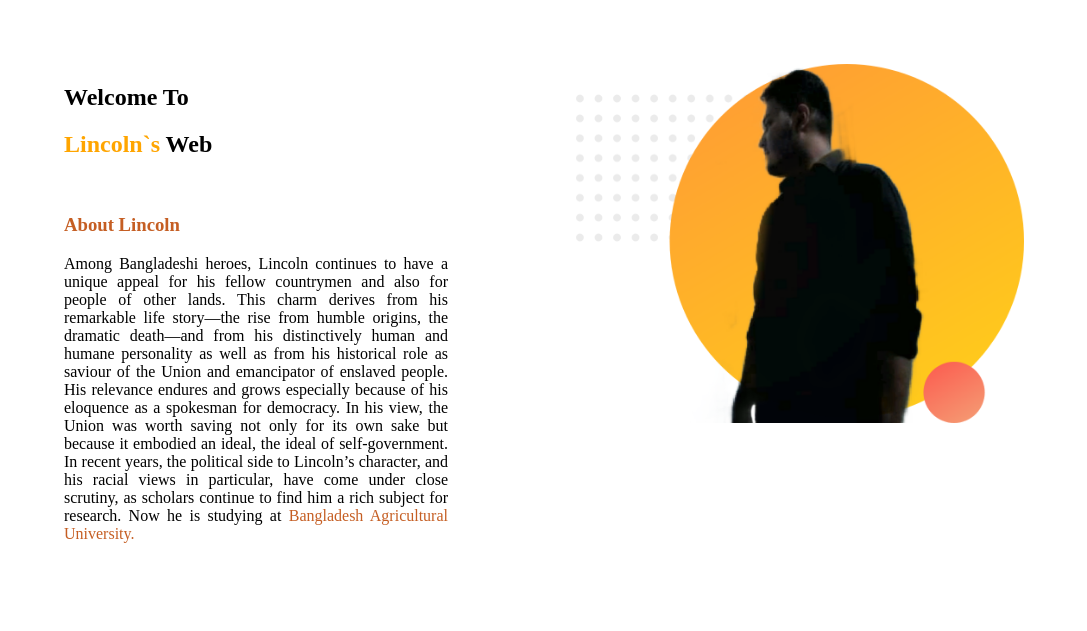
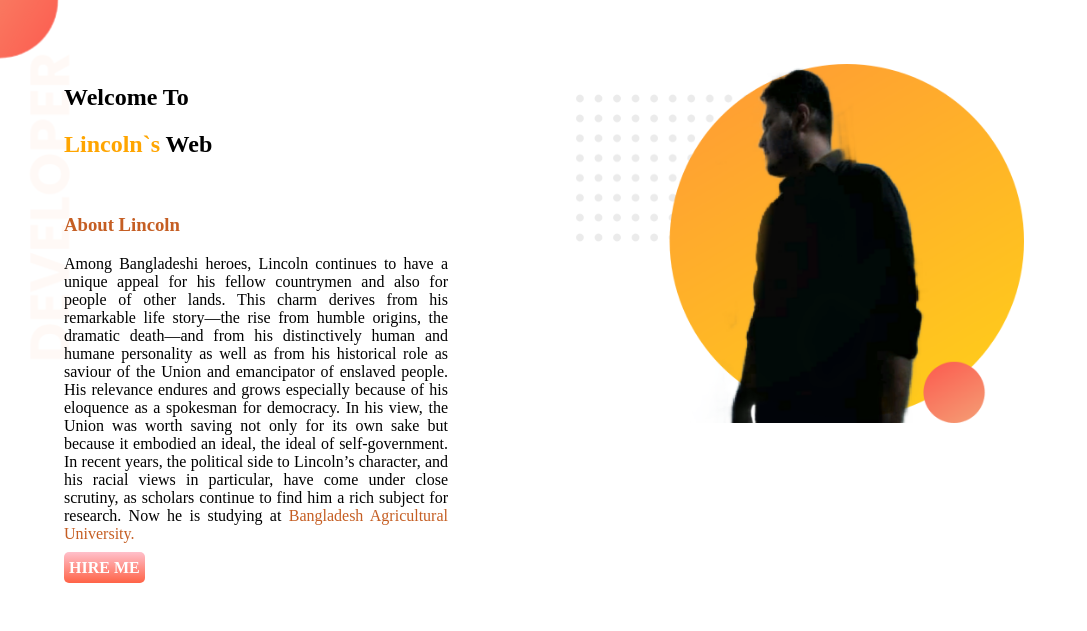
Before and after one commit to lincoln265/project1, a plain HTML site: page project1/index.html in a window 1280 px wide. Shown: the whole page, without its empty margins (0-1087 px from the left). Drawn offline with Linux system fonts and the light colour scheme.

Commit message:
fourth commit

```diff
--- a/project1/index.html
+++ b/project1/index.html
@@ -16,10 +16,12 @@
          <h1><span class="name">Lincoln`s </span> Web</h1><br>
         <h3 class="about2"> About Lincoln</h3>
         <p class="about">Among Bangladeshi heroes, Lincoln continues to have a unique appeal for his fellow countrymen and also for people of other lands. This charm derives from his remarkable life story—the rise from humble origins, the dramatic death—and from his distinctively human and humane personality as well as from his historical role as saviour of the Union and emancipator of enslaved people. His relevance endures and grows especially because of his eloquence as a spokesman for democracy. In his view, the Union was worth saving not only for its own sake but because it embodied an ideal, the ideal of self-government. In recent years, the political side to Lincoln’s character, and his racial views in particular, have come under close scrutiny, as scholars continue to find him a rich subject for research. Now he is studying at <span class="varsity">Bangladesh Agricultural University.</span> </p>
+        <a class="hire" target="_blank" href="www.google.com">HIRE ME</a>
      </div>
 
      <div class="img1">
          <img src="./photos/pic1.png" alt="">
+
      </div>
 
 
--- a/project1/style.css
+++ b/project1/style.css
@@ -5,6 +5,9 @@ body{
 }
 
 .sec1{
+background-image: url(./photos/top-banner.png);
+height: 628px;
+background-repeat: no-repeat;
 
 }
 
@@ -38,3 +41,12 @@ body{
 .varsity{
 color: rgb(197, 94, 35);
 }
+
+.hire{
+    background-image: linear-gradient(pink, tomato);
+    text-decoration: none;
+    color: white;
+    font-weight: 600;
+    padding: 7px 5px;
+    border-radius: 5px;
+}
```
Also changed, not shown: project1/photos/top-banner.png (added).
